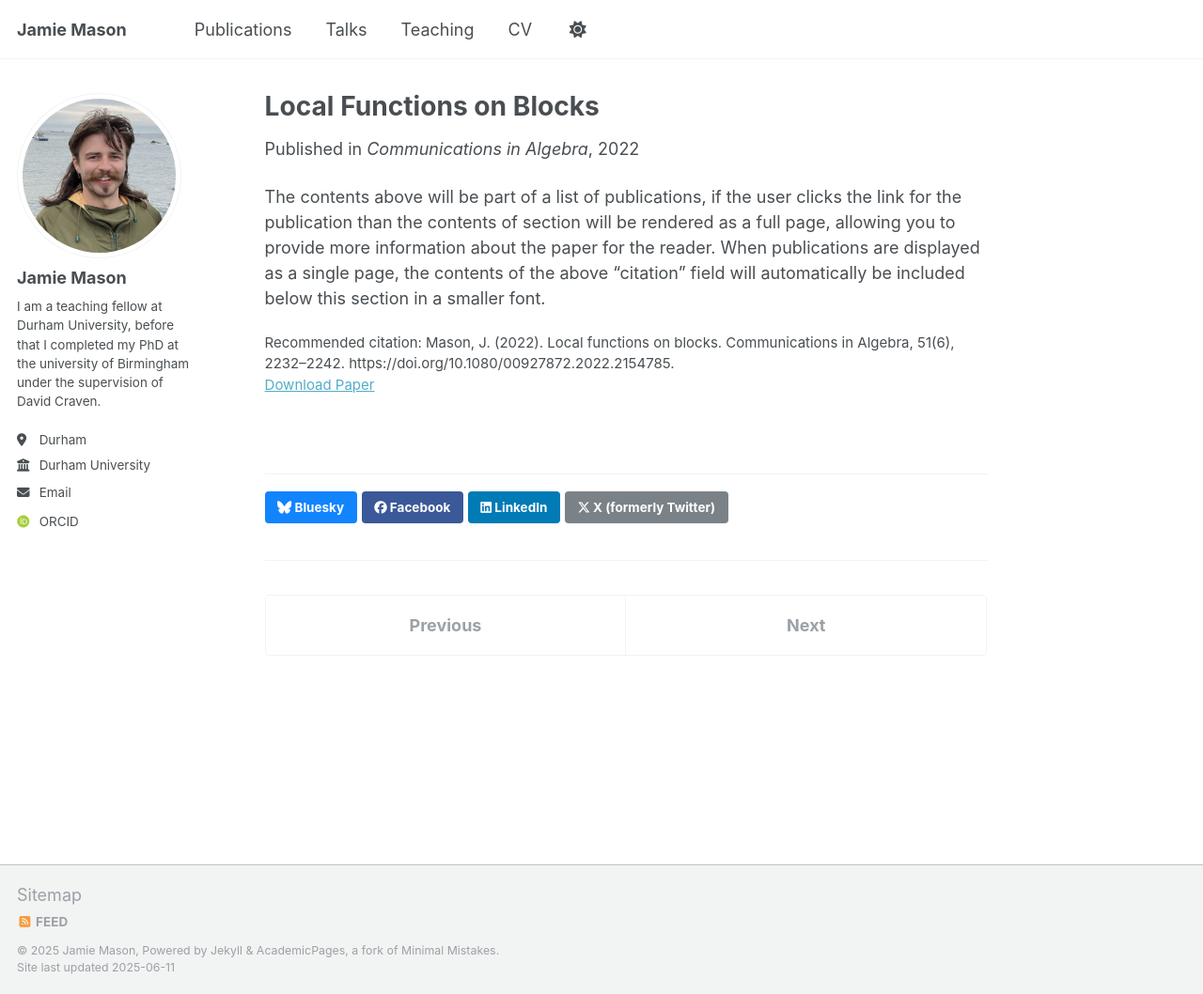
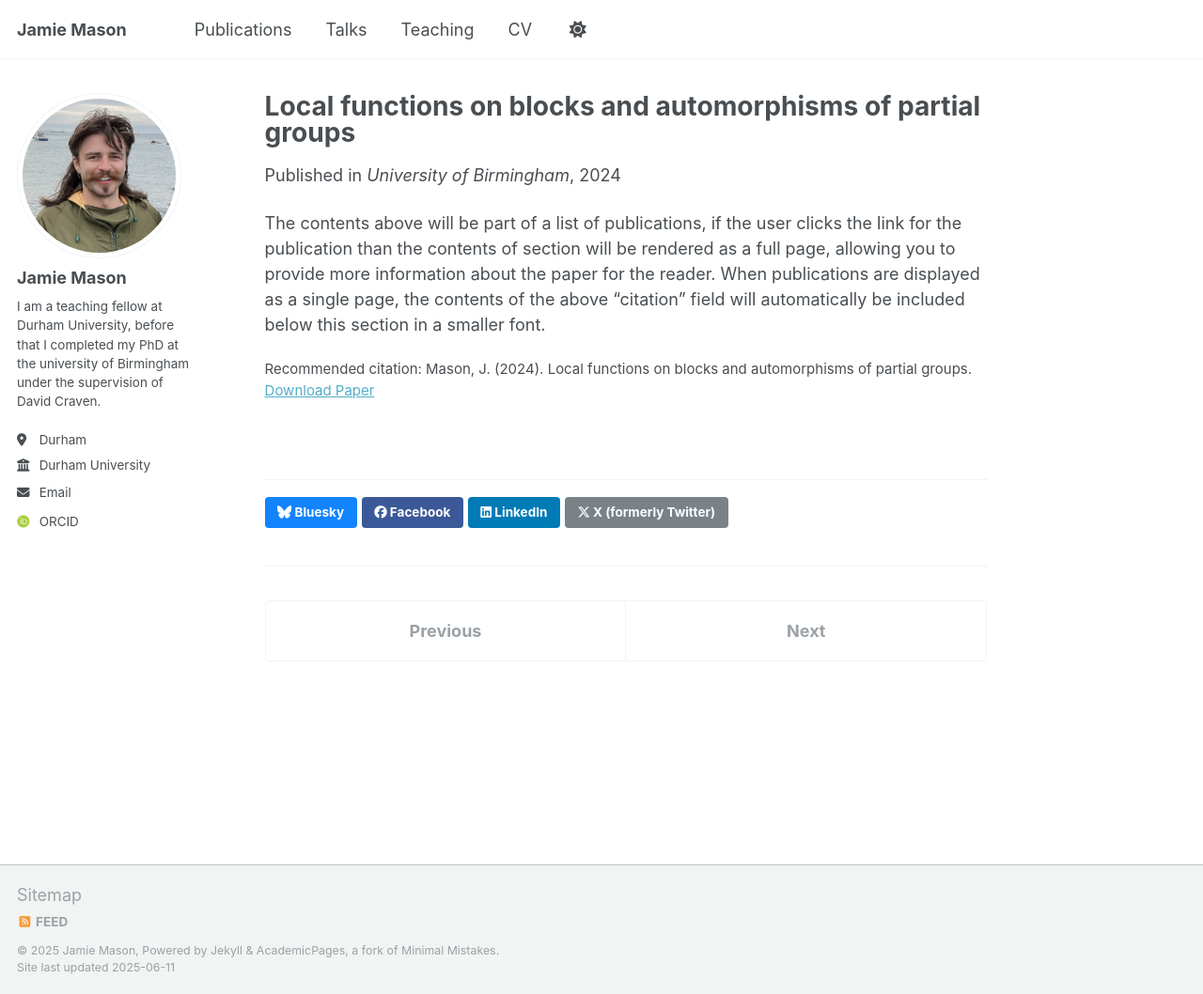
Before and after one commit to fake-versace/fake-versace.github.io, a Jekyll site: the page built from _publications/2024-05-17-local-functions-on-blocks-and-automorphisms-of-partial-groups.md, in a window 1280 px wide and 1058 px high. Shown: the whole window at 94% size. Built offline with Jekyll 4.4.1, drawn with Linux system fonts in a browser that asks for light colours; some web fonts are replaced.

Commit message:
Update and rename 2024-12-10-local-functions-on-blocks,md to 2024-05-17-local-functions-on-blocks-and-automorphisms-of-partial-groups.md

```diff
--- a/_publications/2022-12-10-local-functions-on-blocks.md
+++ b/_publications/2024-05-17-local-functions-on-blocks-and-automorphisms-of-partial-groups.md
@@ -1,12 +1,12 @@
 ---
-title: "Local Functions on Blocks"
+title: "Local functions on blocks and automorphisms of partial groups"
 collection: publications
-category: manuscripts
-permalink: /publication/2022-12-10-local-functions-on-blocks
+category: conferences
+permalink: /publication/2024-05-17-local-functions-on-blocks-and-automorphisms-of-partial-groups
 excerpt: 'We define a block-by-block version of Isaacs and Navarro’s chain local condition and then prove that the Alperin–McKay conjecture is equivalent to a certain function on groups having this property. We then go on to prove several other block-by-block versions of results from Isaacs and Navarro’s paper.'
-date: 2022-12-10
-venue: 'Communications in Algebra'
-paperurl: 'http://fake-versace.github.io/files/Localfunctionsonblocks.pdf'
-citation: 'Mason, J. (2022). Local functions on blocks. Communications in Algebra, 51(6), 2232–2242. https://doi.org/10.1080/00927872.2022.2154785.'
+date: 2024-05-17
+venue: 'University of Birmingham'
+paperurl: 'http://fake-versace.github.io/files/Localfunctionsonblocksandautomorphismsofpartialgroups.pdf'
+citation: 'Mason, J. (2024). Local functions on blocks and automorphisms of partial groups.'
 ---
 The contents above will be part of a list of publications, if the user clicks the link for the publication than the contents of section will be rendered as a full page, allowing you to provide more information about the paper for the reader. When publications are displayed as a single page, the contents of the above "citation" field will automatically be included below this section in a smaller font.
```
